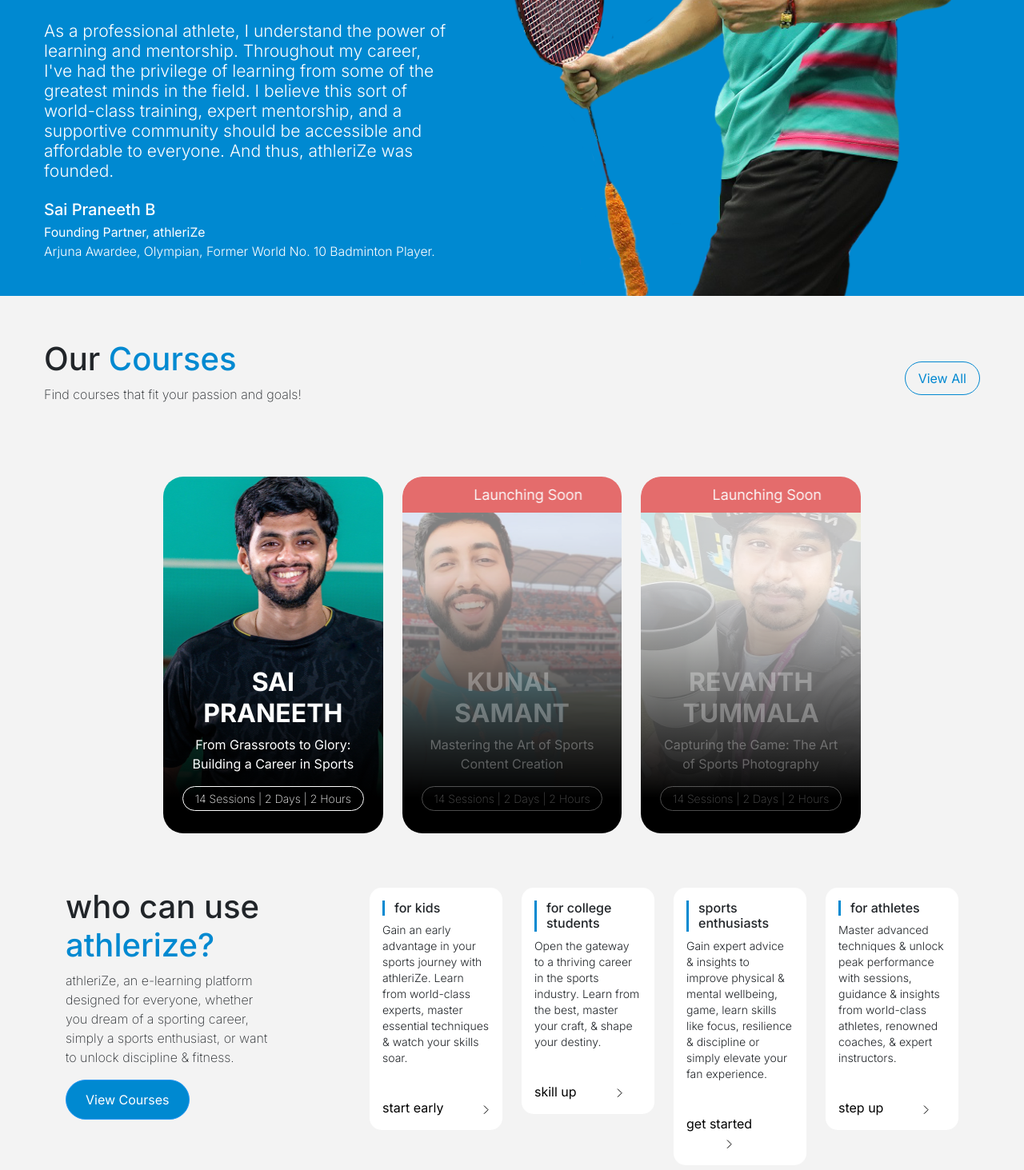
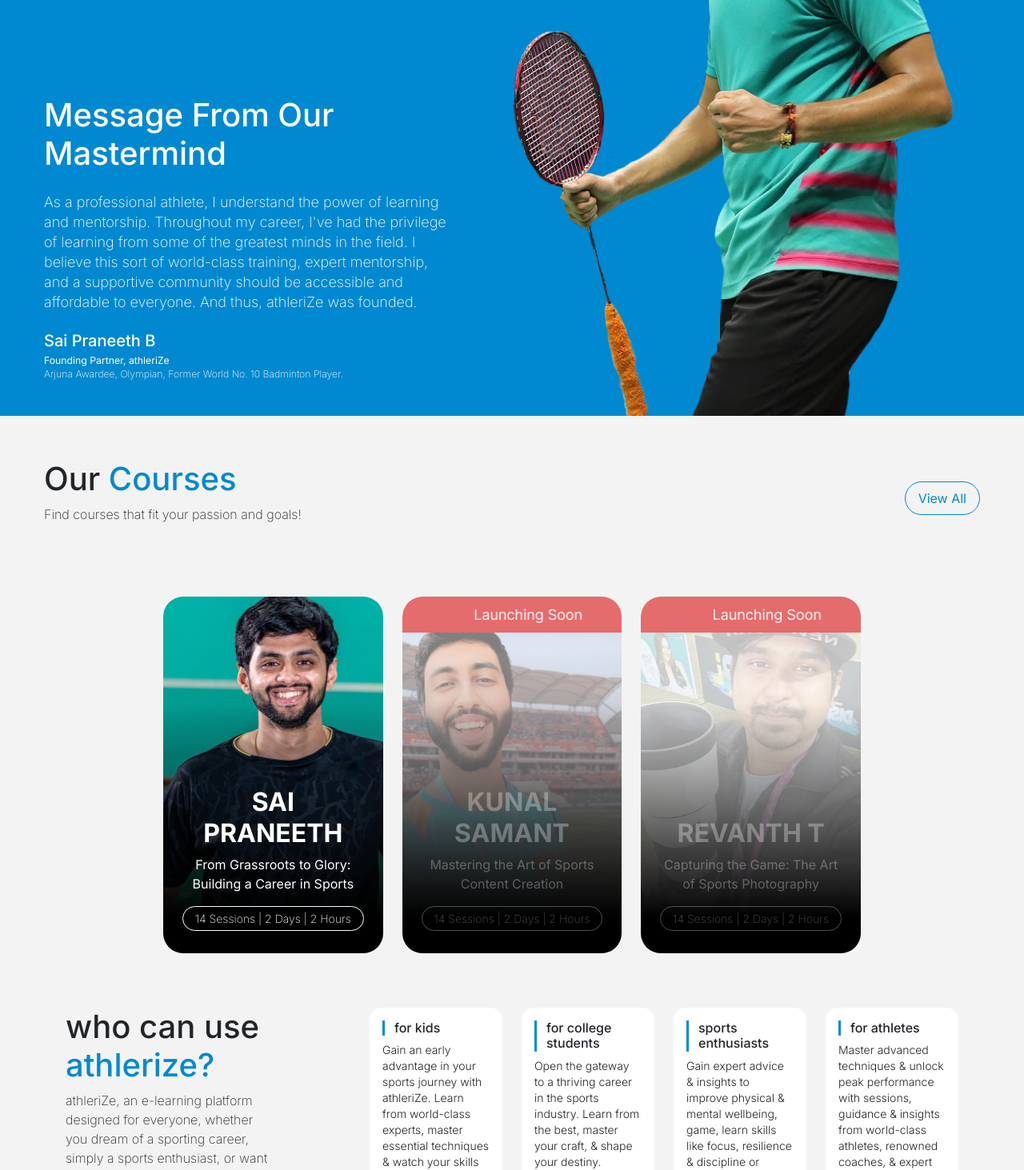
Before and after one commit to Msuraj88/athlerizeweb, a Next.js app: page / in a window 1280 px wide. Shown: the part 960-2423 px from the top of the page at 80% size. Built offline with nearby package versions, Linux system fonts and the light colour scheme.

Commit message:
fixed responsive and other isues

```diff
--- a/src/app/components/Header.tsx
+++ b/src/app/components/Header.tsx
@@ -36,7 +36,7 @@
     ];
 
     const startContent = (
-        <div className='header-start' style={{background: pathname === '/' || pathname === '/aboutus' || pathname === '/contact' || pathname === '/privacy-policy' || pathname === '/terms' || pathname === '/refund' || pathname === '/checkout' ? '#fff' : '#0f8fd3'}}>
+        <div className='header-start' style={{ background: pathname === '/' || pathname === '/aboutus' || pathname === '/contact' || pathname === '/privacy-policy' || pathname === '/terms' || pathname === '/refund' || pathname === '/checkout' ? '#fff' : '#0f8fd3' }}>
             <p
                 className={pathname === '/partners' ? 'active' : ''}
                 onClick={() => router.push('/partners')}
@@ -61,7 +61,7 @@
     );
 
     useEffect(() => {
-        if(typeof window == 'undefined') {
+        if (typeof window == 'undefined') {
             return;
         }
         setWidth(window?.innerWidth)
@@ -97,13 +97,13 @@
     console.log('ascasca', width)
     return (
         <div className="">
-            <img src='/assets/images/adv.png' width={'100%'} style={{verticalAlign: 'top'}} onClick={() => router.push('/courses')} />
+            <img src='/assets/images/adv.png' width={'100%'} style={{ verticalAlign: 'top', cursor: "pointer" }} onClick={() => router.push('/courses')} />
             {/* <Toolbar start={centerContent} center={startContent} end={endContent} className={`topbar-container
                   ${pathname === '/' || pathname === '/waitlist'|| pathname === '/aboutus' || pathname === '/contact' || pathname === '/privacy-policy' || pathname === '/terms' || pathname === '/refund' || pathname === '/checkout'  ? 'bg-white' : 'bg-default'}
                  `}
                 /> */}
-            <Toolbar start={width < 601 ?  '' : centerContent} center={width < 601 ? centerContent : startContent} end={width < 601 ? endContent2 : endContent} className={`topbar-container
-                  ${pathname === '/' || pathname === '/waitlist'|| pathname === '/aboutus' || pathname === '/contact' || pathname === '/privacy-policy' || pathname === '/terms' || pathname === '/refund' || pathname === '/checkout'  ? 'bg-whitee' : 'bg-default'}
+            <Toolbar start={width < 601 ? '' : centerContent} center={width < 601 ? centerContent : startContent} end={width < 601 ? endContent2 : endContent} className={`topbar-container
+                  ${pathname === '/' || pathname === '/waitlist' || pathname === '/aboutus' || pathname === '/contact' || pathname === '/privacy-policy' || pathname === '/terms' || pathname === '/refund' || pathname === '/checkout' ? 'bg-whitee' : 'bg-default'}
                  `}
             />
         </div>
--- a/src/app/globals.scss
+++ b/src/app/globals.scss
@@ -46,6 +46,9 @@
   font-weight: 400;
 }
 
+.mt-8{
+  margin-top: 8px;
+}
 .m-0 {
   margin: 0px;
 }
@@ -246,48 +249,6 @@
 
 .main-home-container {
   background: $bg-blue;
-
-  .message-section {
-    display: flex;
-    height: 500px;
-    padding: 35px;
-    padding-bottom: 0;
-    align-items: end;
-
-    .text-cont {
-      padding: $padding-20;
-      color: $color-white;
-
-      h3 {
-        color: $color-white;
-        font-size: 48px;
-      }
-
-      p {
-        color: $color-white;
-        font-size: 21px;
-        line-height: 25px;
-        font-weight: 300;
-
-
-        &.small {
-          font-size: 18px;
-          line-height: .4;
-        }
-      }
-
-      h5 {
-        font-size: 20px;
-        margin: $margin-12 0;
-      }
-    }
-
-    .img-cont {
-      img {
-        margin-bottom: 0px;
-      }
-    }
-  }
 }
 
 .message-section {
@@ -964,6 +925,8 @@
 
   .accordion-button {
     border-radius: 8px;
+    background-color: #005886 !important;
+    color: $color-white !important;
   }
 
   .accordion-button:focus {
@@ -1090,12 +1053,35 @@
       border-radius: 50px;
       border: none;
 
-
     }
 
     .enroll-btn:hover {
       background-color: #0272ae;
     }
+  }
+}
+
+.mobile-enroll-btn {
+
+  background: #fff;
+  padding: 18px;
+  border-radius: 12px 12px 0px 0px;
+  position: fixed;
+  width: 100%;
+  bottom: 0;
+
+  .enroll-btn {
+    background-color: #0089D1;
+    color: #fff;
+    padding: 6px;
+    width: 100%;
+    border-radius: 50px;
+    border: none;
+
+  }
+
+  p{
+    margin: 0px;
   }
 }
 
@@ -1238,7 +1224,7 @@
   }
 
   .accordion-button {
-    background: transparent;
+
 
     &:focus {
       box-shadow: none;
@@ -1323,11 +1309,22 @@
   overflow: scroll;
 }
 
+.tab-sec-list::-webkit-scrollbar {
+  display: none;
+}
+
+.tab-sec-list {
+  -ms-overflow-style: none;
+  /* IE and Edge */
+  scrollbar-width: none;
+}
+
+
 .course-card-sec {
   width: 70% !important;
 }
 
-.contact-botomm-sec{
+.contact-botomm-sec {
   justify-content: center;
   gap: 88px;
 }
@@ -1338,7 +1335,7 @@
     display: none;
   }
 
-  .contact-botomm-sec{
+  .contact-botomm-sec {
     gap: 48px;
   }
 
--- a/src/app/page.tsx
+++ b/src/app/page.tsx
@@ -27,7 +27,7 @@
           className="message-section"
           style={{ background: "#0089D1", marginTop: "220px" }}
         >
-          <div className='text-cont mb-16'>
+           <div className='text-cont mb-16'>
             <h3>Message From Our  <br />Mastermind</h3>
             <p className='mb-24 mt-24'>As a professional athlete, I understand the power of learning and mentorship. Throughout my career, I've had the privilege of learning from some of the greatest minds in the field. I believe this sort of world-class training, expert mentorship, and a supportive community should be accessible and affordable to everyone. And thus, athleriZe was founded.</p>
             <h5>Sai Praneeth B</h5>
@@ -54,7 +54,7 @@
               <Row>
                 <div className='col-md-4'><CourseCard bgImg={'t-saipraneeth'} title={"SAI PRANEETH"} desc={'From Grassroots to Glory: Building a Career in Sports'} isLaunchSoon={false} /></div>
                 <div className='col-md-4'><CourseCard bgImg={'kunal2'} title={"KUNAL SAMANT"} desc={'Mastering the Art of Sports Content Creation'} isLaunchSoon={true} /></div>
-                <div className='col-md-4'><CourseCard bgImg={'revanth2'} title={"REVANTH TUMMALA"} desc={'Capturing the Game: The Art of Sports Photography'} isLaunchSoon={true} /></div>
+                <div className='col-md-4'><CourseCard bgImg={'revanth2'} title={"REVANTH T"} desc={'Capturing the Game: The Art of Sports Photography'} isLaunchSoon={true} /></div>
               </Row>
             </Container>
           </div>
@@ -81,8 +81,8 @@
                     <Card.Text className="desc">
                       Gain an early advantage in your sports journey with athleriZe. Learn from world-class experts, master essential techniques & watch your skills soar.
                     </Card.Text>
-                    <Card.Link href="#" className="link">start early
-                      <span style={{ marginLeft: '50px' }}>
+                    <Card.Link className="link">start early
+                      {/* <span style={{ marginLeft: '50px' }}>
                         <svg
                           width="7"
                           height="11"
@@ -97,7 +97,7 @@
                             strokeLinejoin="round"
                           />
                         </svg>
-                      </span>
+                      </span> */}
                     </Card.Link>
                   </Card.Body>
                 </Card>
@@ -111,8 +111,8 @@
                     <Card.Text className="desc">
                       Open the gateway to a thriving career in the sports industry. Learn from the best, master your craft, & shape your destiny.
                     </Card.Text>
-                    <Card.Link href="#" className="link">skill up
-                      <span style={{ marginLeft: '50px' }}>
+                    <Card.Link className="link">skill up
+                      {/* <span style={{ marginLeft: '50px' }}>
                         <svg
                           width="7"
                           height="11"
@@ -127,7 +127,7 @@
                             strokeLinejoin="round"
                           />
                         </svg>
-                      </span>
+                      </span> */}
                     </Card.Link>
                   </Card.Body>
                 </Card>
@@ -141,8 +141,8 @@
                     <Card.Text className="desc">
                       Gain expert advice & insights to improve physical & mental wellbeing, game, learn skills like focus, resilience & discipline or simply elevate your fan experience.
                     </Card.Text>
-                    <Card.Link href="#" className="link">get started
-                      <span style={{ marginLeft: '50px' }}>
+                    <Card.Link className="link">get started
+                      {/* <span style={{ marginLeft: '50px' }}>
                         <svg
                           width="7"
                           height="11"
@@ -157,7 +157,7 @@
                             strokeLinejoin="round"
                           />
                         </svg>
-                      </span>
+                      </span> */}
                     </Card.Link>
                   </Card.Body>
                 </Card>
@@ -171,8 +171,8 @@
                     <Card.Text className="desc">
                       Master advanced techniques & unlock peak performance with sessions, guidance & insights from world-class athletes, renowned coaches, & expert instructors.
                     </Card.Text>
-                    <Card.Link href="#" className="link">step up
-                      <span style={{ marginLeft: '50px' }}>
+                    <Card.Link className="link">step up
+                      {/* <span style={{ marginLeft: '50px' }}>
                         <svg
                           width="7"
                           height="11"
@@ -187,7 +187,7 @@
                             strokeLinejoin="round"
                           />
                         </svg>
-                      </span>
+                      </span> */}
                     </Card.Link>
                   </Card.Body>
                 </Card>
--- a/src/pages/contact.tsx
+++ b/src/pages/contact.tsx
@@ -111,7 +111,7 @@
             <span className='vr-line' />
             <div>
               <p>our <span style={{ color: "#0089D1" }}>email id:</span> hello@athlerize.com</p>
-              <p>our <span style={{ color: "#0089D1" }}>whatsapp:</span> +91 9666 44 29 51</p>
+              <p>our <span style={{ color: "#0089D1" }}>phone/whatsapp:</span> +91 970 327 0910</p>
             </div>
           </div>
           <div className='partners-section'>
```
Also changed, not shown: src/pages/aboutus.tsx (+12 -12 lines), src/pages/course-details.tsx (+12 -1 lines), src/pages/partners.tsx (+16 -16 lines). Lines whose indentation alone changed are shown as unchanged.
